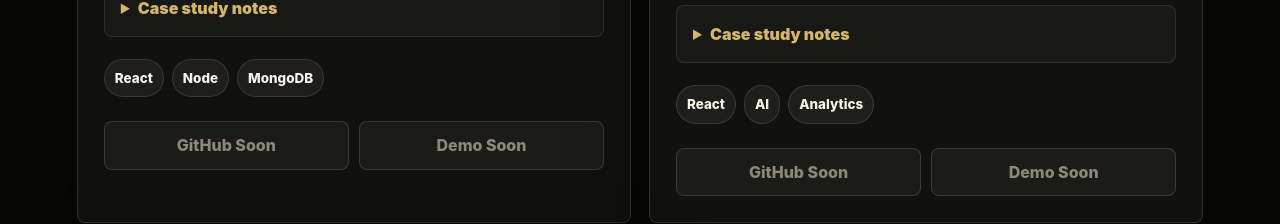
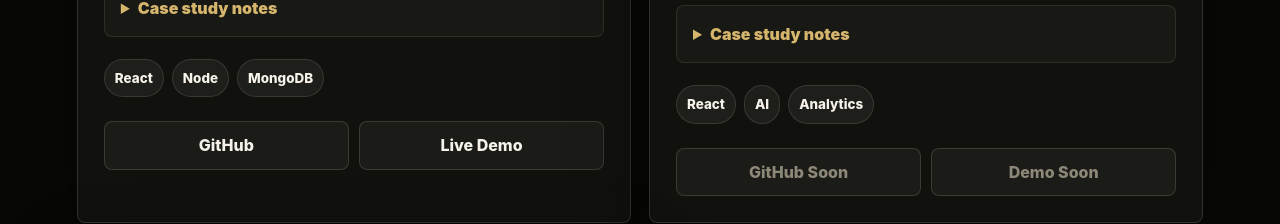
Before and after one commit to ayubsoaliha-SS/Complete-Portfolio, a React (Vite) app: page / in a window 1280 px wide. Shown: the part 5380-5604 px from the top of the page. Built offline with nearby package versions, Linux system fonts and the light colour scheme.

Commit message:
care-connect

```diff
--- a/src/data/projects.js
+++ b/src/data/projects.js
@@ -55,8 +55,8 @@ const projects = [
       "Planned the platform around data models, secure access, and clear handoffs between users.",
     ],
     techStack: ["React", "Node", "MongoDB"],
-    github: "",
-    live: "",
+    github: "https://github.com/ayubsoaliha-SS/care-connect.git",
+    live: "https://care-connect-three-sandy.vercel.app",
   },
 
   {
```
